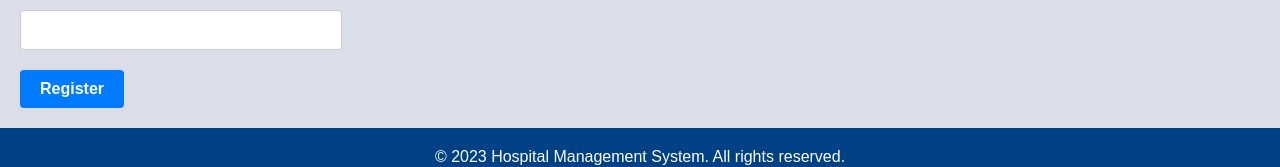
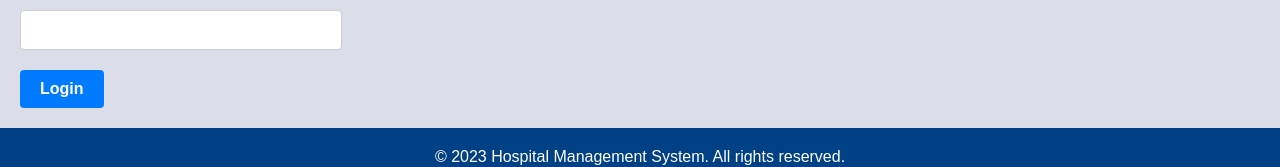
Before and after one commit to sachins97/CONESTOGA-HEALTHCARE, a React (Create React App) app: page /PatientRegistration in a window 1280 px wide. Shown: the part 583-750 px from the top of the page. Built offline with nearby package versions, Linux system fonts and the light colour scheme.

Commit message:
Patient Registration Form -Database connection

```diff
--- a/src/PatientRegistration.js
+++ b/src/PatientRegistration.js
@@ -2,26 +2,46 @@ import React, { useState } from 'react';
 import './PatientRegistration.css';
 import Header from './Header';
 import Footer from './Footer';
+import axios from 'axios';
+import { useNavigate } from 'react-router-dom';
 
 const RegisterPatient = () => {
+  const navigate = useNavigate();
   const [name, setName] = useState('');
   const [dateOfBirth, setDateOfBirth] = useState('');
   const [gender, setGender] = useState('');
   const [address, setAddress] = useState('');
   const [phone, setPhone] = useState('');
+  const [insurance, setInsurance] = useState('');
+  const [errorMessage, setErrorMessage] = useState('');
 
-  const handleSubmit = (e) => {
+  const handleSubmit =  async (e) => {
     e.preventDefault();
-    // Perform patient registration logic here
-    // You can save the patient details to a database or perform any other required operations
 
-    // Clear the form after submission
-    setName('');
-    setDateOfBirth('');
-    setGender('');
-    setAddress('');
-    setPhone('');
+    try {
+      const response = await axios.post('http://localhost:8080/PatientRegistration', {
+        name,
+        dateOfBirth,
+        gender,
+        address,
+        phone,
+        insurance
+
+      });
+
+      if (response.data === 'INSERT Successful') {
+        console.log("PatientData Created");
+        // Redirect to the StaffPage component
+        navigate('/ManageAppointment');
+      } else {
+        setErrorMessage('Patient registration failed');
+      }
+    } catch (error) {
+      setErrorMessage('An error occurred during login');
+      console.error('Error:', error);
+    }
   };
+
 
   return (
     <div>
@@ -80,14 +100,17 @@ const RegisterPatient = () => {
 
         <label htmlFor="">Insurance:</label>
         <input
-          type="tel"
+          type="number"
           id="insurance"
-          value={phone}
-          onChange={(e) => setPhone(e.target.value)}
+          value={insurance}
+          onChange={(e) => setInsurance(e.target.value)}
           required
         />
 
-        <button type="submit">Register</button>
+<button type="submit" onClick={handleSubmit}>
+          Login
+        </button>
+        {errorMessage && <p>{errorMessage}</p>}
       </form>
 
       <Footer />
```
